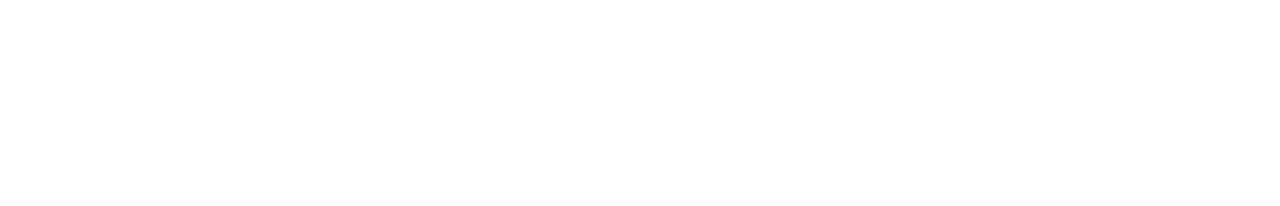
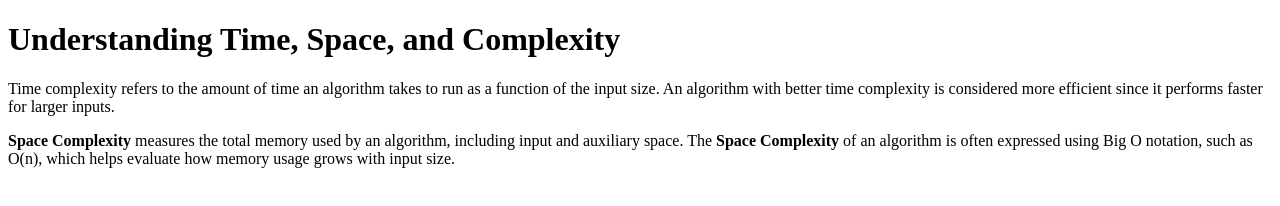
Before and after one commit to acciojob/time-and-space-complexity-mrunalbalbudhe020-web, a website: page main.html in a window 1280 px wide. Drawn offline with Linux system fonts and the light colour scheme.

Commit message:
created a submission

```diff
--- a/main.html
+++ b/main.html
@@ -8,6 +8,18 @@
 
 <body>
 	<!-- the entire body must be written by student -->
+
+	<h1>Understanding Time, Space, and Complexity</h1>
+
+	<p>Time complexity refers to the amount of time an algorithm takes to run as a function of the input size.
+    An algorithm with better time complexity is considered more efficient since it performs faster for larger inputs.
+    </p>
+
+	<p><b>Space Complexity</b> measures the total memory used by an algorithm, including input and auxiliary space.
+    The <b>Space Complexity</b> of an algorithm is often expressed using Big O notation, such as O(n),
+    which helps evaluate how memory usage grows with input size.</p>
+
+
     <script type="text/javascript" src="./script.js">
 </script>
 
```
